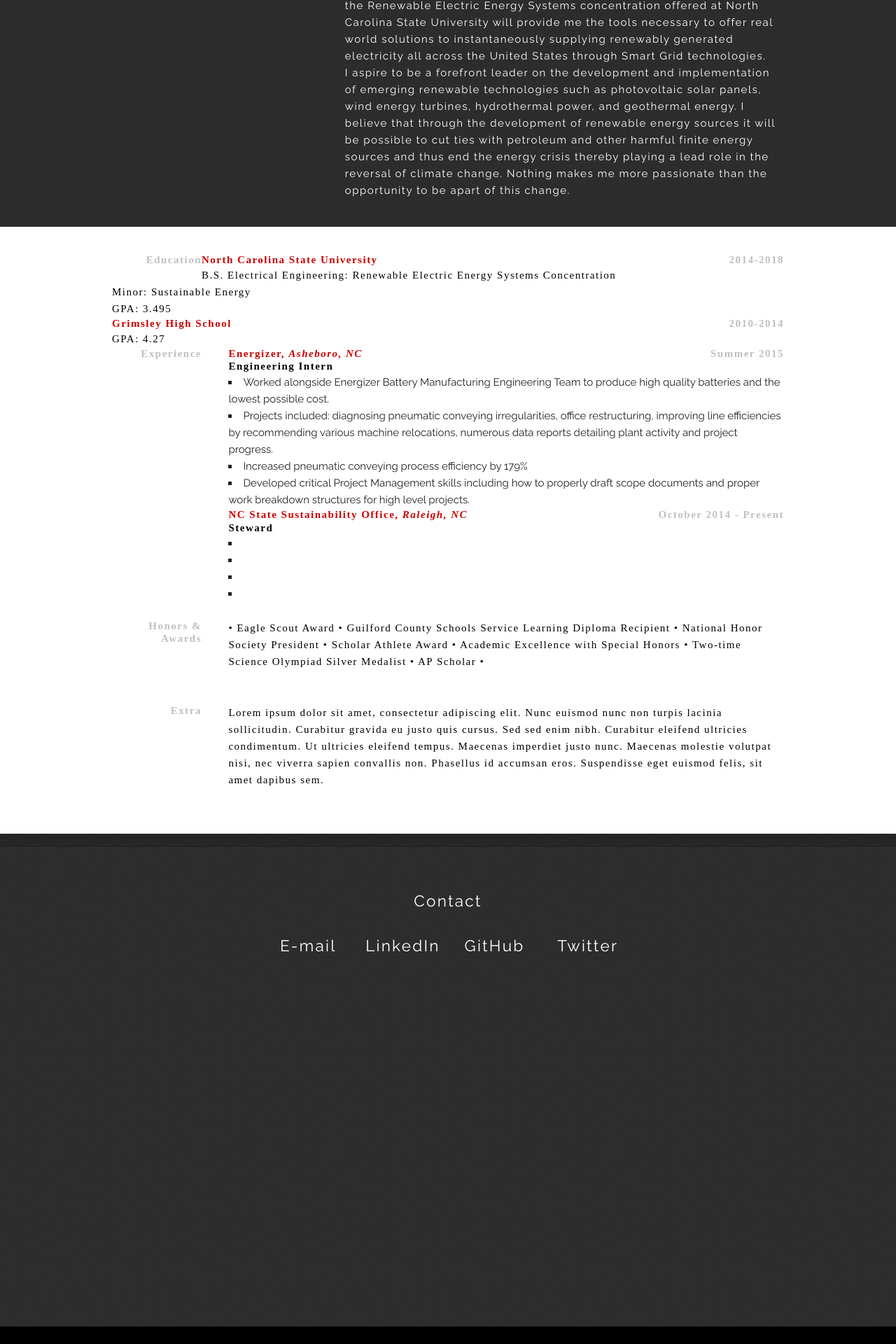
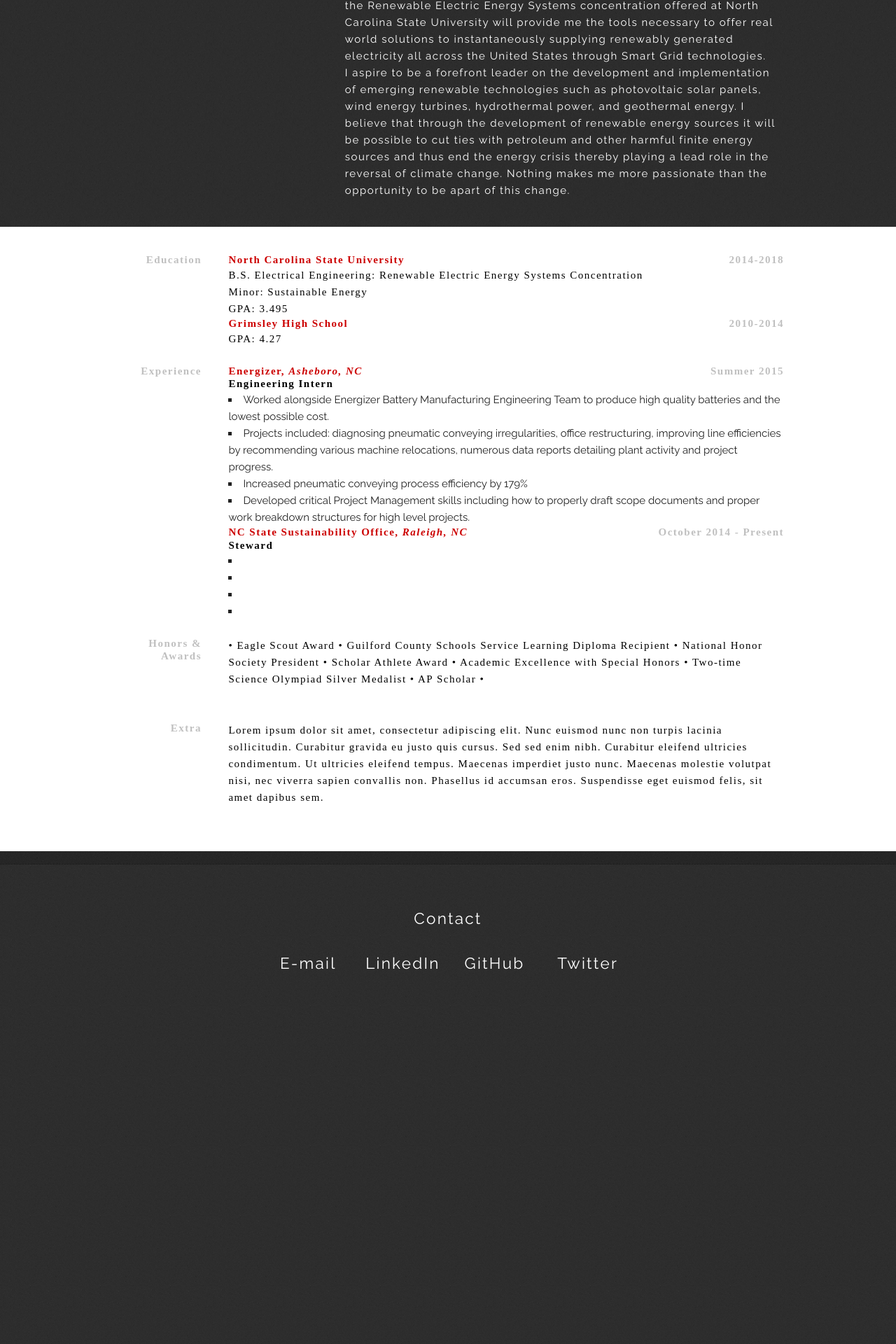
Before and after one commit to jacksoncwilliams/jackson-erin, a Jekyll site: the page built from simpleindex.html, in a window 1280 px wide. Shown: the part 1882-3802 px from the top of the page at 70% size. Built offline with Jekyll 4.4.1, drawn with Linux system fonts in a browser that asks for light colours; nearby versions of some CDN libraries; some web fonts are replaced; before the commit the page ends 3777 px from its top, so only the background shows below that.

Commit message:
Update simpleindex.html

```diff
--- a/simpleindex.html
+++ b/simpleindex.html
@@ -134,7 +134,7 @@
                                     <h1>Education</h1>
                         </div>
 
-                        <div class=ten columns>
+                        <div class="ten columns">
                                     <h2>
                                                 <a href="http://www.ncsu.edu">North Carolina State University</a>
                                                 <div class="date">2014-2018</div>
```
